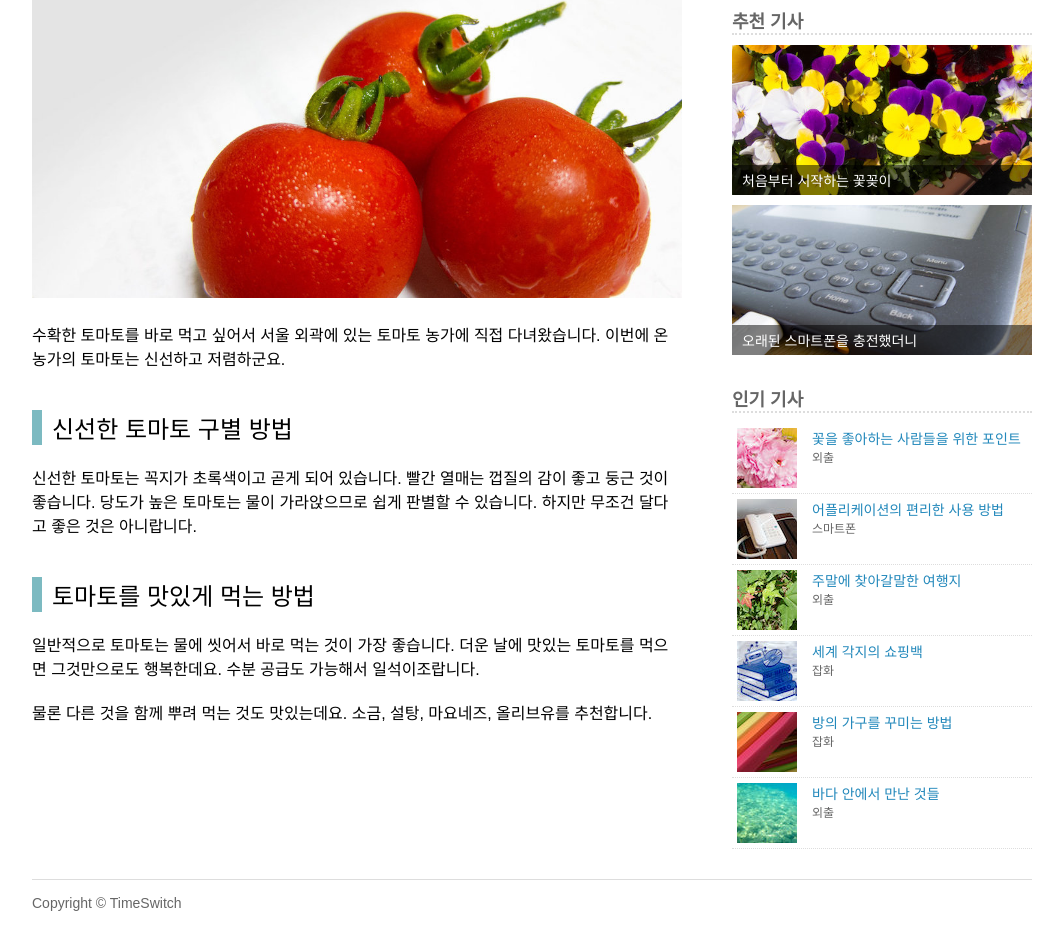
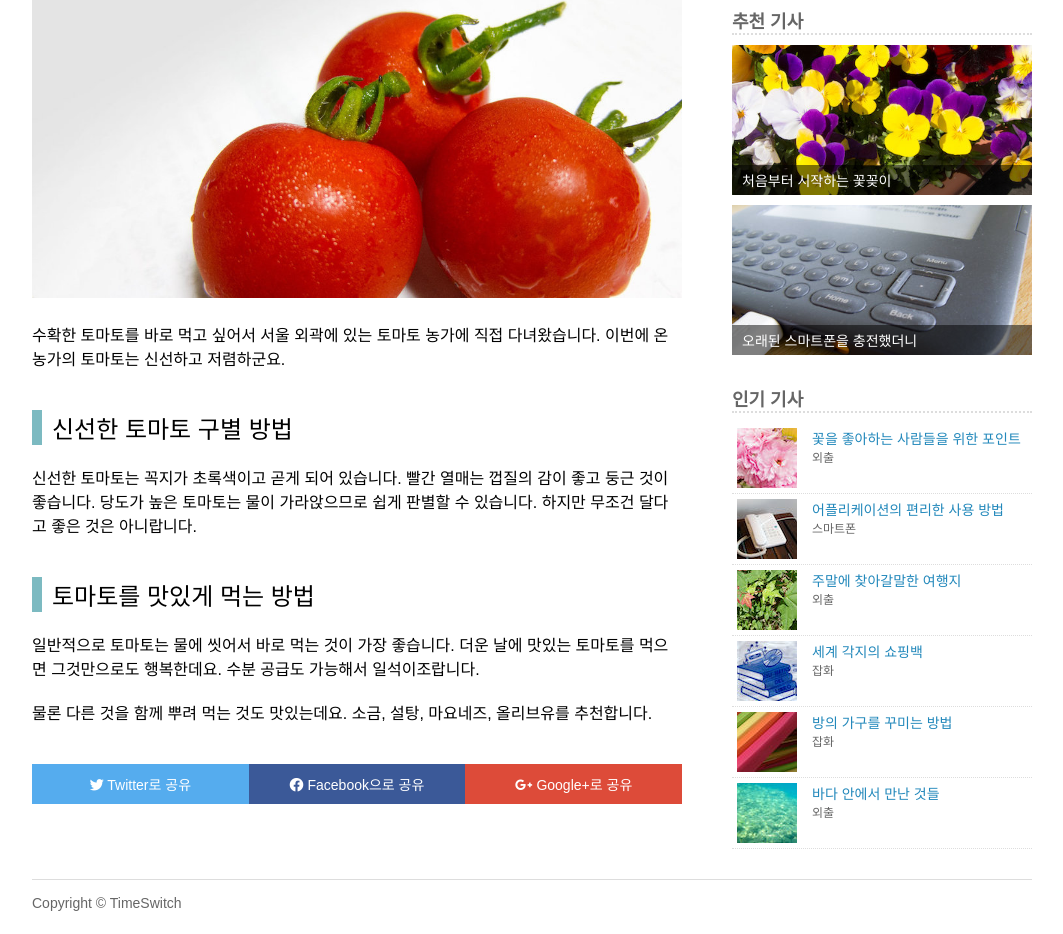
Before and after one commit to fe-backpackers/css-masters-1, a website: page src/index.html in a window 1280 px wide. Shown: the part 336-1270 px from the top of the page, without its empty margins (108-1171 px from the left). Drawn offline with Linux system fonts and the light colour scheme.

Commit message:
feat: 3.5.8. 플랫 디자인의 SNS 공유 버튼 추가

```diff
--- a/src/index.html
+++ b/src/index.html
@@ -126,6 +126,52 @@
         color: #aaa;
         margin-right: 5px;
         font-size: 20px;
+      }
+
+      .share {
+        margin-top: 40px;
+      }
+
+      .share ul {
+        list-style: none;
+        margin: 0;
+        padding: 0;
+      }
+
+      .share ul::after {
+        content: "";
+        display: block;
+        clear: both;
+      }
+
+      .share ul li {
+        float: left;
+        width: 33.3333%;
+      }
+
+      .share ul li a {
+        display: block;
+        padding: 10px 5px;
+        color: #fff;
+        font-size: 14px;
+        text-decoration: none;
+        text-align: center;
+      }
+
+      .share-tw {
+        background-color: #55acee;
+      }
+
+      .share-fb {
+        background-color: #3b5998;
+      }
+
+      .share-gp {
+        background-color: #dd4b39;
+      }
+
+      .share ul li a:hover {
+        opacity: 0.8;
       }
 
       .sidemenu {
@@ -316,6 +362,11 @@
         .box3 {
           padding-top: 25px;
         }
+
+        .share a span {
+          display: inline-block;
+          text-indent: -9999px;
+        }
       }
 
       @media (min-width: 600px) and (max-width: 767px) {
@@ -433,6 +484,29 @@
             물론 다른 것을 함께 뿌려 먹는 것도 맛있는데요. 소금, 설탕, 마요네즈,
             올리브유를 추천합니다.
           </p>
+
+          <div class="share">
+            <ul>
+              <li>
+                <a href="#" class="share-tw">
+                  <i class="fab fa-twitter"></i>
+                  <span>Twitter</span>로 공유</a
+                >
+              </li>
+              <li>
+                <a href="#" class="share-fb">
+                  <i class="fab fa-facebook"></i>
+                  <span>Facebook</span>으로 공유</a
+                >
+              </li>
+              <li>
+                <a href="#" class="share-gp">
+                  <i class="fab fa-google-plus-g"></i>
+                  <span>Google+</span>로 공유</a
+                >
+              </li>
+            </ul>
+          </div>
         </article>
       </div>
       <div class="box4">
```
